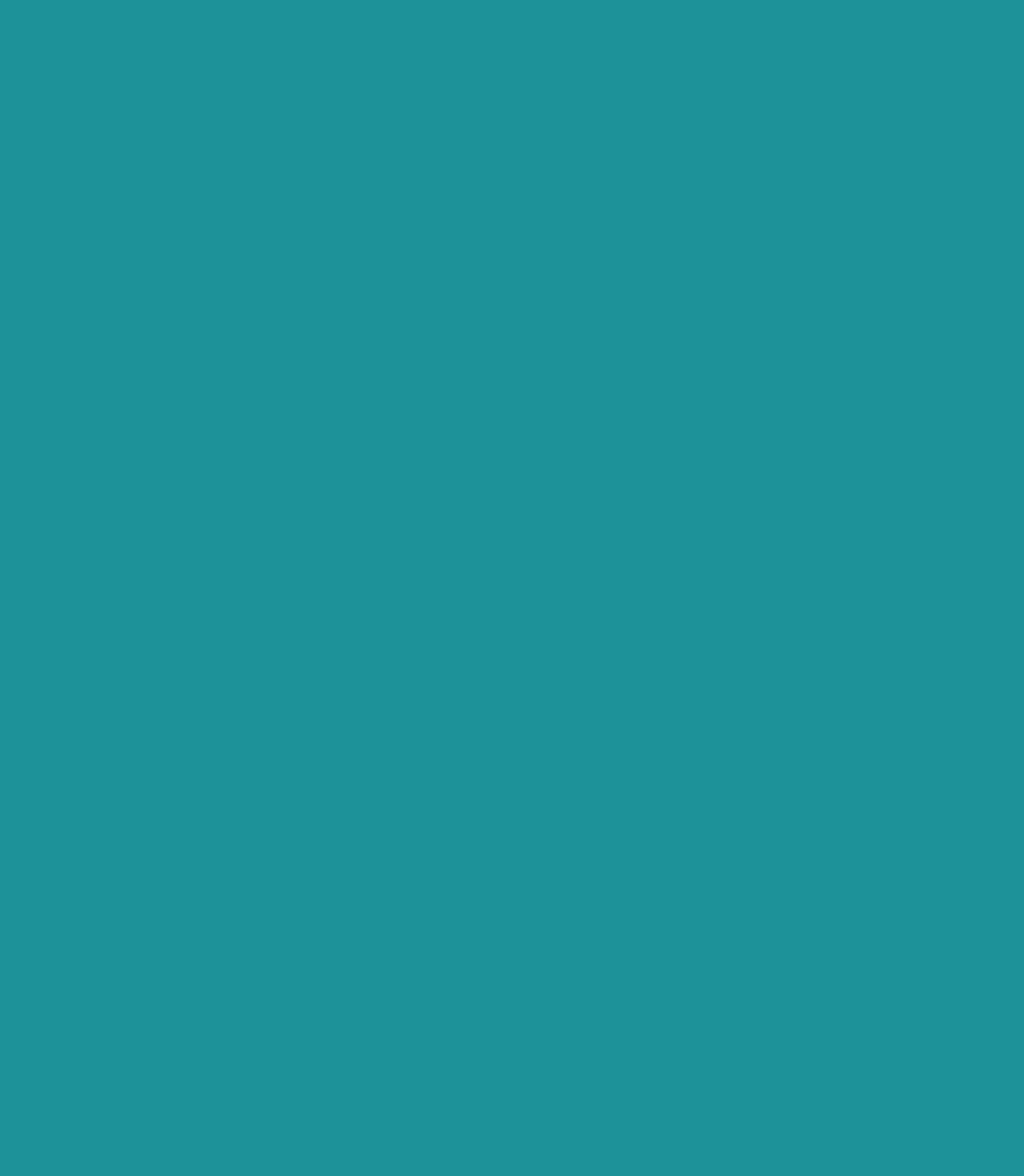
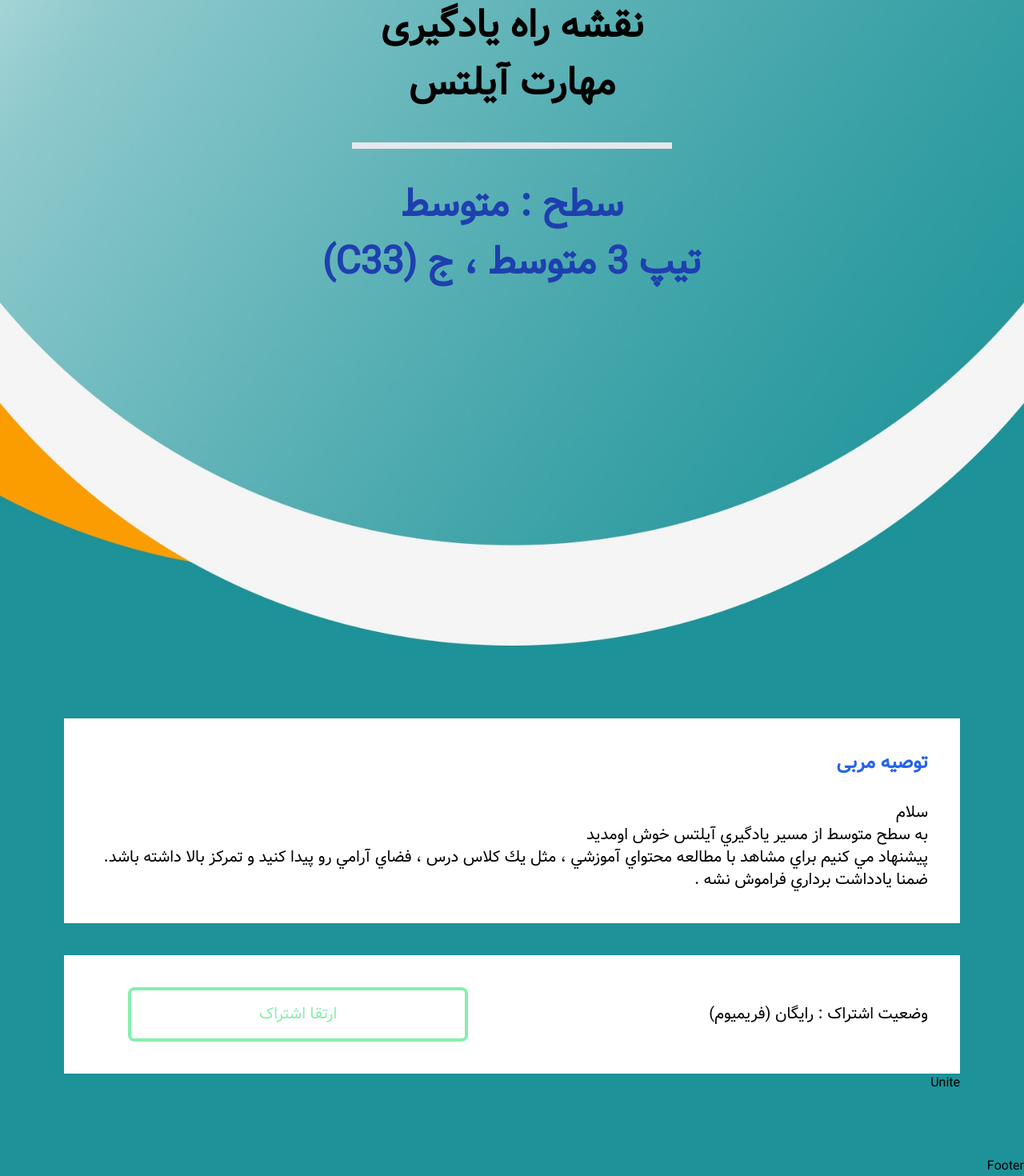
Before and after one commit to omidblk/test-task, a Nuxt app: page / in a window 1280 px wide. Shown: the part 126-1596 px from the top of the page at 80% size. Before the commit the page ends 800 px from the top, so only its background shows below. Built offline with nearby package versions, Linux system fonts and the light colour scheme.

Commit message:
homePage of this project added

```diff
--- a/assets/scss/main.scss
+++ b/assets/scss/main.scss
@@ -3,4 +3,5 @@
 body{
     background-color: $background-color;
     font-family: 'Vazir';
+    direction: rtl;
 }
--- /dev/null
+++ b/components/UniteApp.vue
@@ -0,0 +1,14 @@
+<script setup>
+
+</script>
+
+<!-- ///////////////////////////    TEMPLATE    /////////////////////////////////// -->
+<template>
+    <div>
+        Unite
+    </div>
+</template>
+<!-- ///////////////////////////    STYLES    /////////////////////////////////// -->
+<style lang="scss">
+
+</style>
--- a/pages/index.vue
+++ b/pages/index.vue
@@ -4,11 +4,39 @@
 
 <!-- ///////////////////////////    TEMPLATE    /////////////////////////////////// -->
 <template>
-    <div>
-
-    </div>
+    <section class="main-bar flex flex-col justify-start pt-16 items-center text-5xl leading-normal font-bold ">
+            <div class="border-b-8 p-9 mb-9">
+                <h3 class="text-center ">نقشه راه یادگیری <br>مهارت آیلتس</h3>
+            </div>
+            <div class="text-center text-blue-800">
+                <h5>سطح : متوسط</h5>
+                <h5 class="">تیپ 3 متوسط ، ج (C33)</h5>
+            </div>
+        </section>
+    <main class="m-20 ">
+        <section class="p-10 bg-white">
+            <h5 class="text-2xl text-blue-600 mb-8 font-bold">توصیه مربی</h5>
+            <p class="text-xl">
+                سلام <br>
+                به سطح متوسط از مسير يادگيري آيلتس خوش اومديد<br>
+                پيشنهاد مي كنيم براي مشاهد با مطالعه محتواي آموزشي ، مثل يك كلاس درس ، فضاي آرامي رو پيدا كنيد و تمركز بالا
+                داشته باشد. ضمنا يادداشت برداري فراموش نشه .
+            </p>
+        </section>
+        <section class="p-10 bg-white flex justify-between mt-10 items-center text-xl">
+            <p>وضعیت اشتراک : رایگان (فریمیوم)</p>
+            <button class="ml-10 py-4 px-40 border-4 rounded-lg border-green-300 text-green-300">ارتقا اشتراک</button>
+        </section>
+        <UniteApp/>
+    </main>
 </template>
 <!-- ///////////////////////////    STYLES    /////////////////////////////////// -->
-<style lang="scss">
-
+<style lang="css">
+.main-bar {
+    background-image: url(~/assets/images/background1.jpg);
+    background-position: center center;
+    background-repeat: no-repeat;
+    background-size: cover;
+    height: 115vh;
+}
 </style>
```
Also changed, not shown: assets/images/background.jpg (added), assets/images/background1.jpg (added).
